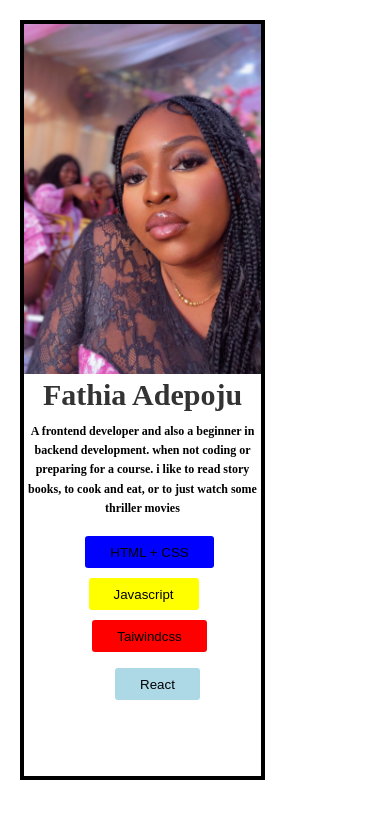
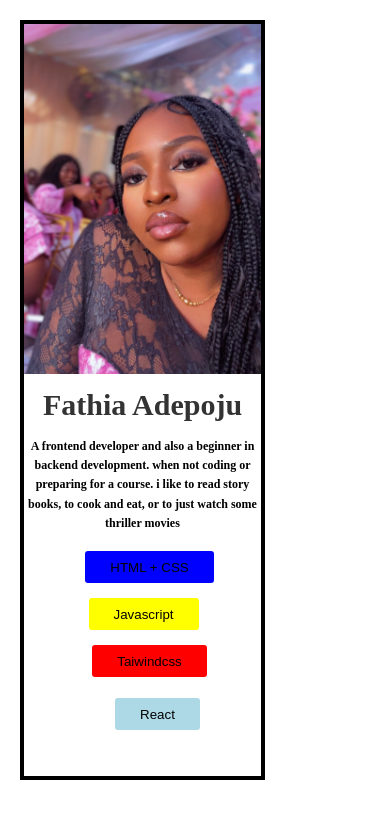
Before and after one commit to Adepoju044/my-Profile, a React (Create React App) app: page / in a window 390 px wide. Shown: the top 818 px of the page. Built offline with nearby package versions, Linux system fonts and the light colour scheme.

Commit message:
bugs corrected succesfully!!

```diff
--- a/src/index.css
+++ b/src/index.css
@@ -152,9 +152,11 @@ h1 {
     font-size: 30px;
     text-align: center;
     text-wrap: wrap;
+    margin-bottom: 15px;
   }
   .img {
     width: 100%;
+    margin-bottom: 10px;
   }
   .paragraph {
     font-size: 12px;
@@ -168,7 +170,7 @@ h1 {
     display: flex;
     flex-direction: column;
     align-items: center;
-    margin-bottom: 10px;
+    margin-bottom: 15px;
   }
   .button-2 {
     position: relative;
```
